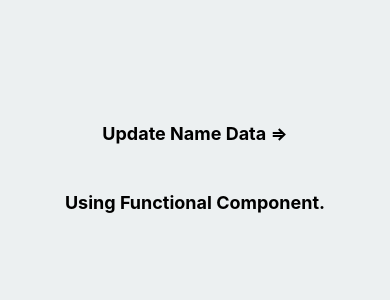
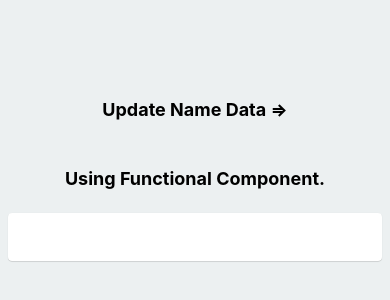
Before and after one commit to D-Coder135/UpdateNameApp_React-Native, a React Native app: screen / in a window 390 px wide. Shown: the part 250-550 px from the top of the page. Built offline with nearby package versions, Linux system fonts and the light colour scheme.

Commit message:
add the internal styling for the View tag

```diff
--- a/components/UpdateName.js
+++ b/components/UpdateName.js
@@ -3,7 +3,7 @@ import { Text, View, StyleSheet, Image } from 'react-native';
 
 export default function UpdateName() {
     return (
-        <View></View>
+        <View style = {styles.container}></View>
     );
 }
 
```
